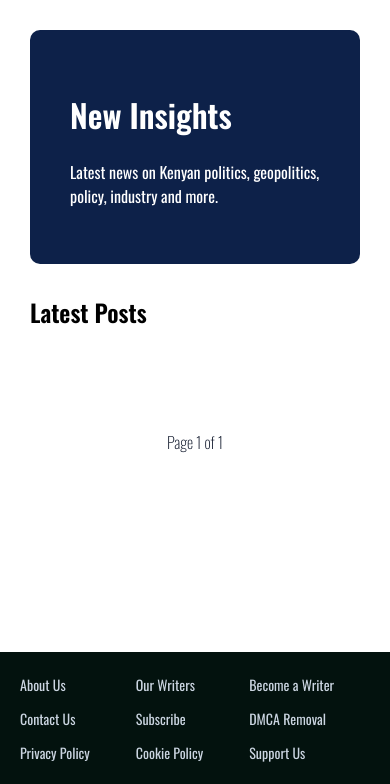
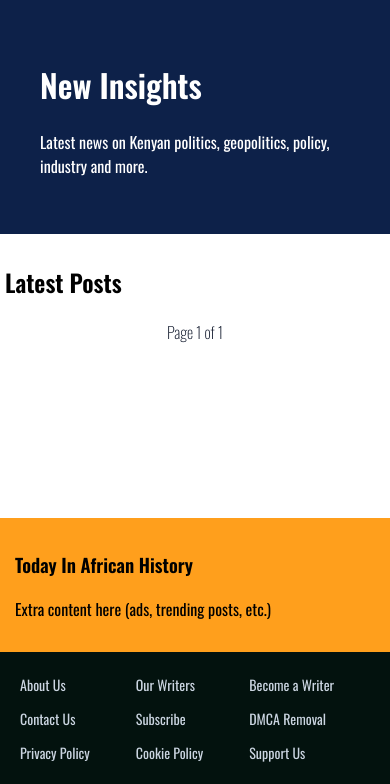
Before and after one commit to OJ-Labs/wastewater_pipeline, a Django app: page / in a window 390 px wide. Shown: the part 60-844 px from the top of the page. Run offline with Django 5.2, Linux system fonts and the light colour scheme; data that the repository does not hold is empty.

Commit message:
small changes to styles and html

```diff
--- a/wastewater_pollution/core/static/core/styles.css
+++ b/wastewater_pollution/core/static/core/styles.css
@@ -5,7 +5,7 @@ html, body {
 
 body {
     margin: 0;
-   font-family: "Oswald", sans-serif;
+    font-family: "Oswald", sans-serif;
     font-optical-sizing: auto;
     font-style: normal;
 }
@@ -183,13 +183,22 @@ body {
     display: flex;
 }
 
-/* Main content fills rest */
 .content {
     flex: 1;
-    padding: 20px;
+    padding: 15px;
 }
+
+
+
+
 .nav-links {
     display: flex;
+}
+
+.rightbar {
+    width: 400px;
+    padding: 10px;
+    background-color: #ff9f1c;
 }
 
 /*   MOBILE (<= 768px) */
@@ -201,6 +210,13 @@ body {
         height: 60px;
         padding: 0 0px;
     }
+    .post-card{
+            border-radius: 0px !important;
+    }
+
+    .hero {
+        border-radius: 0px !important;}
+
    .closebtn{
     display: flex;
    }
@@ -232,9 +248,7 @@ body {
     }
 
     /* Content spacing */
-    .content {
-        padding: 15px;
-    }
+
     .nav-links {
         display: none;
         flex-direction: column;
@@ -246,6 +260,16 @@ body {
         display: flex;
     }
 
+    .rightbar{
+        order: 2;
+        padding: 15px;
+        width:100%;
+        box-sizing: border-box;
+
+    }
+    .content{
+        padding: 0px;
+    }
 }
 
 .overlay {
@@ -263,12 +287,6 @@ body {
     display: block;
 }
 
-
-
-/* Container spacing */
-.content {
-    padding: 30px;
-}
 
 
 /* Post card container */
@@ -518,19 +536,6 @@ a:hover{
     font-weight: 400;
 }
 
-
-/* .footer {
-    background: #03120E;
-    color: #e2e8f0;
-    padding: 20px;
-    text-align: center;
-    display: grid;
-    flex-wrap: wrap;
-    justify-content: center;
-    gap: 15px;
-    height: fit-content;
-} */
-
 .footer a {
     color: #cbd5e1;
     text-decoration: none;
@@ -710,3 +715,6 @@ a:hover{
 #topic{
 padding-left: 10px;
 }
+h2{
+    margin-left: 5px;
+}
--- a/wastewater_pollution/core/templates/core/base.html
+++ b/wastewater_pollution/core/templates/core/base.html
@@ -7,7 +7,6 @@
         <title>{% block title %}NTNBO Nairobian{% endblock %}</title>
         <link href="https://fonts.googleapis.com/css2?family=Oswald:wght@200;400;600&display=swap" rel="stylesheet">
         <link rel="stylesheet" href="https://cdnjs.cloudflare.com/ajax/libs/font-awesome/5.15.3/css/all.min.css">
-
         <link rel="stylesheet" href="{% static 'core/styles.css' %}">
     </head>
     <body>
@@ -62,7 +61,6 @@
                     </div>
                 </div>
             </nav>
-
             <div class="body-area">
 
                 <aside id="sidebar" class="sidebar">
@@ -81,13 +79,14 @@
 
                     {% endblock %}
                 </main>
+
+                <aside class="rightbar">
+                    <h3>Today In African History</h3>
+                    <p>Extra content here (ads, trending posts, etc.)</p>
+                </aside>
             </div>
-
             <div id="overlay" class="overlay"></div>
             <script src="{% static 'core/js/main.js' %}"></script>
-
-
-
             <nav id="bottomNav" class="bottom-nav">
                 <a href="{% url 'core:home' %}">
                     <i class="fas fa-home"></i>
@@ -102,7 +101,6 @@
                     <i class="fas fa-bars"></i>
                 </a>
             </nav>
-
             <footer class="footer">
                         <div><a href="#">About Us</a></div>
                         <div><a href="#">Our Writers</a></div>
--- a/wastewater_pollution/core/templates/core/home.html
+++ b/wastewater_pollution/core/templates/core/home.html
@@ -5,7 +5,6 @@
     <h1>New Insights</h1>
     <p>Latest news on Kenyan politics, geopolitics, policy, industry and more.</p>
 </div>
-
 <!-- Featured -->
 {% if featured_posts %}
 <h2>Editor's Picks</h2>
@@ -19,7 +18,6 @@
     {% endfor %}
 </div>
 {% endif %}
-
 <!-- Main Feed -->
 <h2>Latest Posts</h2>
 
@@ -51,7 +49,6 @@
     </a>
 {% endfor %}
 </div>
-
 <!-- Pagination -->
 <div class="pagination">
 
--- a/wastewater_pollution/core/templates/core/posts_by_topic.html
+++ b/wastewater_pollution/core/templates/core/posts_by_topic.html
@@ -13,12 +13,10 @@
                 {% if post.illustration %}
                     <img src="{{ post.illustration.url }}" class="post-image">
                 {% endif %}
-
                 <p class="meta">
                     By {{ post.author.username }} •
                     {{ post.created_at|date:"M d, Y" }}
                 </p>
-
                 <p class="post-excerpt">
                     {{ post.content_html|truncatewords:25 }}
                 </p>
--- a/wastewater_pollution/core/views.py
+++ b/wastewater_pollution/core/views.py
@@ -18,7 +18,6 @@ def home(request):
     })
 
 
-
 def posts_by_topic(request, slug):
     topic = get_object_or_404(Topic, slug=slug)
     posts = BlogPost.objects.filter(topic=topic)
@@ -28,8 +27,6 @@ def posts_by_topic(request, slug):
         'current_topic': topic
     })
 
-
-
 def post_detail(request, slug):
     post = get_object_or_404(BlogPost, slug=slug)
     return render(request, 'core/post_detail.html',{
```
